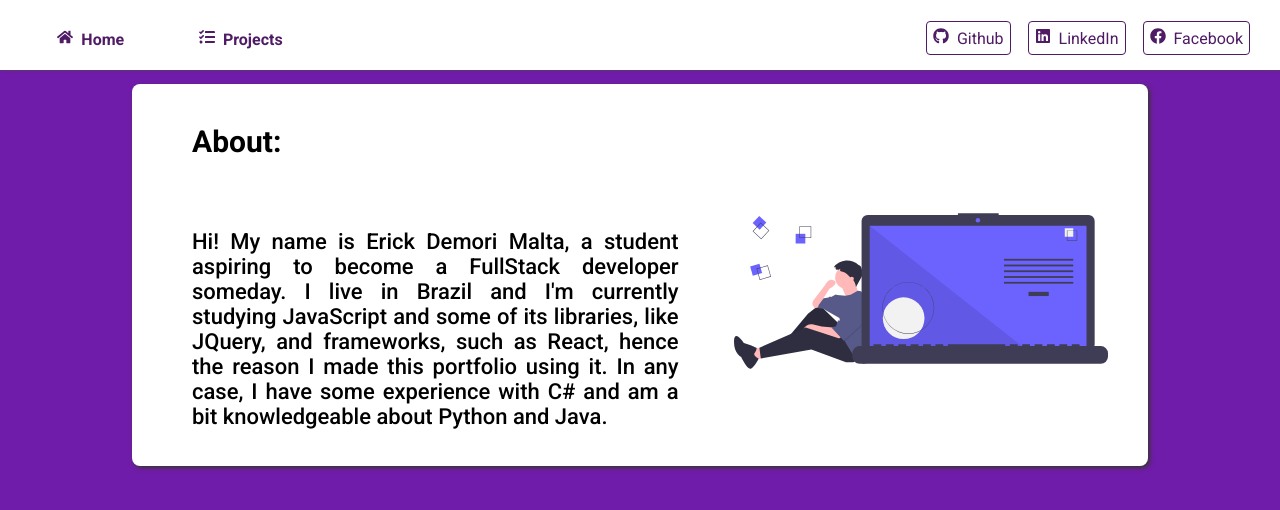
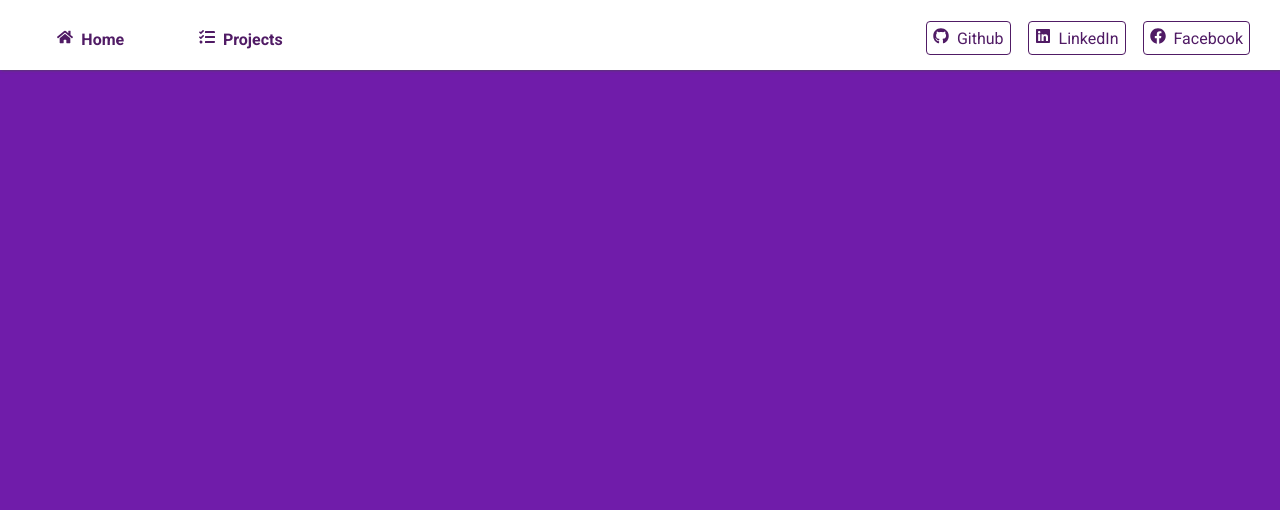
Before and after one commit to ElladanTasartir/portfolio, a React (Create React App) app: page / in a window 1280 px wide. Shown: the top 510 px of the page. Built offline with nearby package versions, Linux system fonts and the light colour scheme.

Commit message:
Fixed the routing problem that github pages done to it

```diff
--- a/src/routes.js
+++ b/src/routes.js
@@ -7,7 +7,7 @@
 export default function Routes() {
     return (
             <Switch>
-                <Route path="/" exact component={About} />
+                <Route path="/portfolio" component={About} />
                 <Route path="/projects" component={Projects} />
             </Switch>
     );
```
